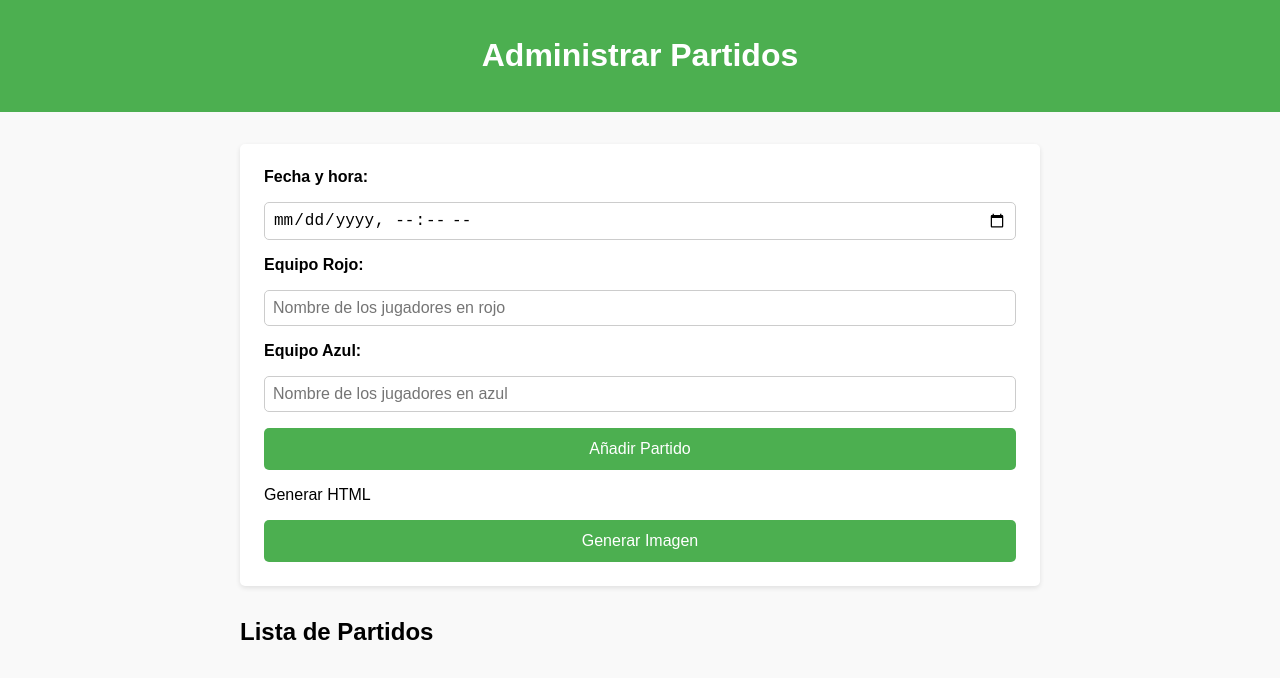
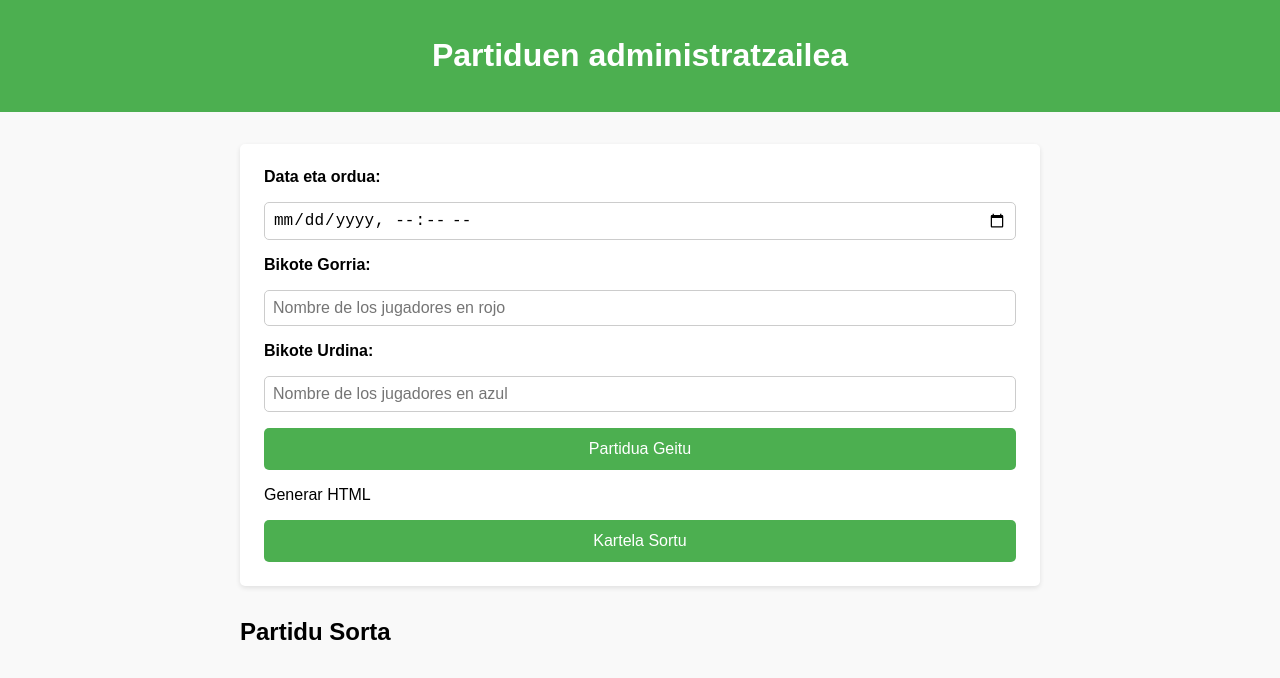
Before and after one commit to mxaringaringa/uni, a plain HTML site: page index.html in a window 1280 px wide. Drawn offline with nearby package versions, Linux system fonts and the light colour scheme.

Commit message:
Add files via upload

```diff
--- a/index.html
+++ b/index.html
@@ -155,26 +155,26 @@
 </head>
 <body>
     <header>
-        <h1>Administrar Partidos</h1>
+        <h1>Partiduen administratzailea</h1>
     </header>
     <div class="container">
         <form id="match-form">
-            <label for="date">Fecha y hora:</label>
+            <label for="date">Data eta ordua:</label>
             <input type="datetime-local" id="date" name="date" required>
 
-            <label for="red-team">Equipo Rojo:</label>
+            <label for="red-team">Bikote Gorria:</label>
             <input type="text" id="red-team" name="red-team" placeholder="Nombre de los jugadores en rojo" required>
 
-            <label for="blue-team">Equipo Azul:</label>
+            <label for="blue-team">Bikote Urdina:</label>
             <input type="text" id="blue-team" name="blue-team" placeholder="Nombre de los jugadores en azul" required>
 
-            <button type="button" onclick="addMatch()">Añadir Partido</button>
+            <button type="button" onclick="addMatch()">Partidua Geitu</button>
             <!button type="button" onclick="generatePoster()">Generar HTML</button!>
-            <button type="button" onclick="generatePosterImage()">Generar Imagen</button>
+            <button type="button" onclick="generatePosterImage()">Kartela Sortu</button>
         </form>
 
         <div id="match-list">
-            <h2>Lista de Partidos</h2>
+            <h2>Partidu Sorta</h2>
             <ul id="matches">
                 <!-- Los partidos añadidos aparecerán aquí -->
             </ul>
```
